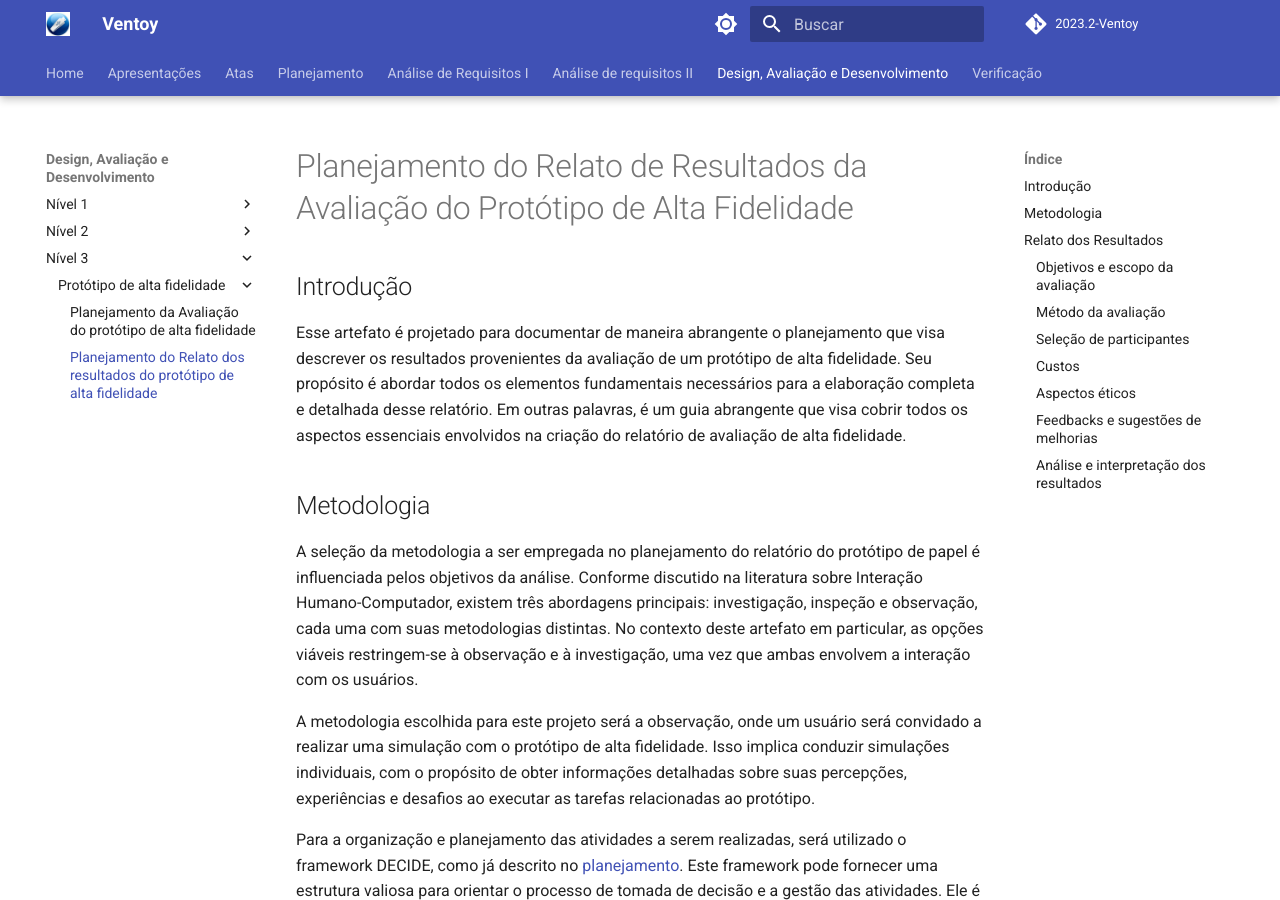
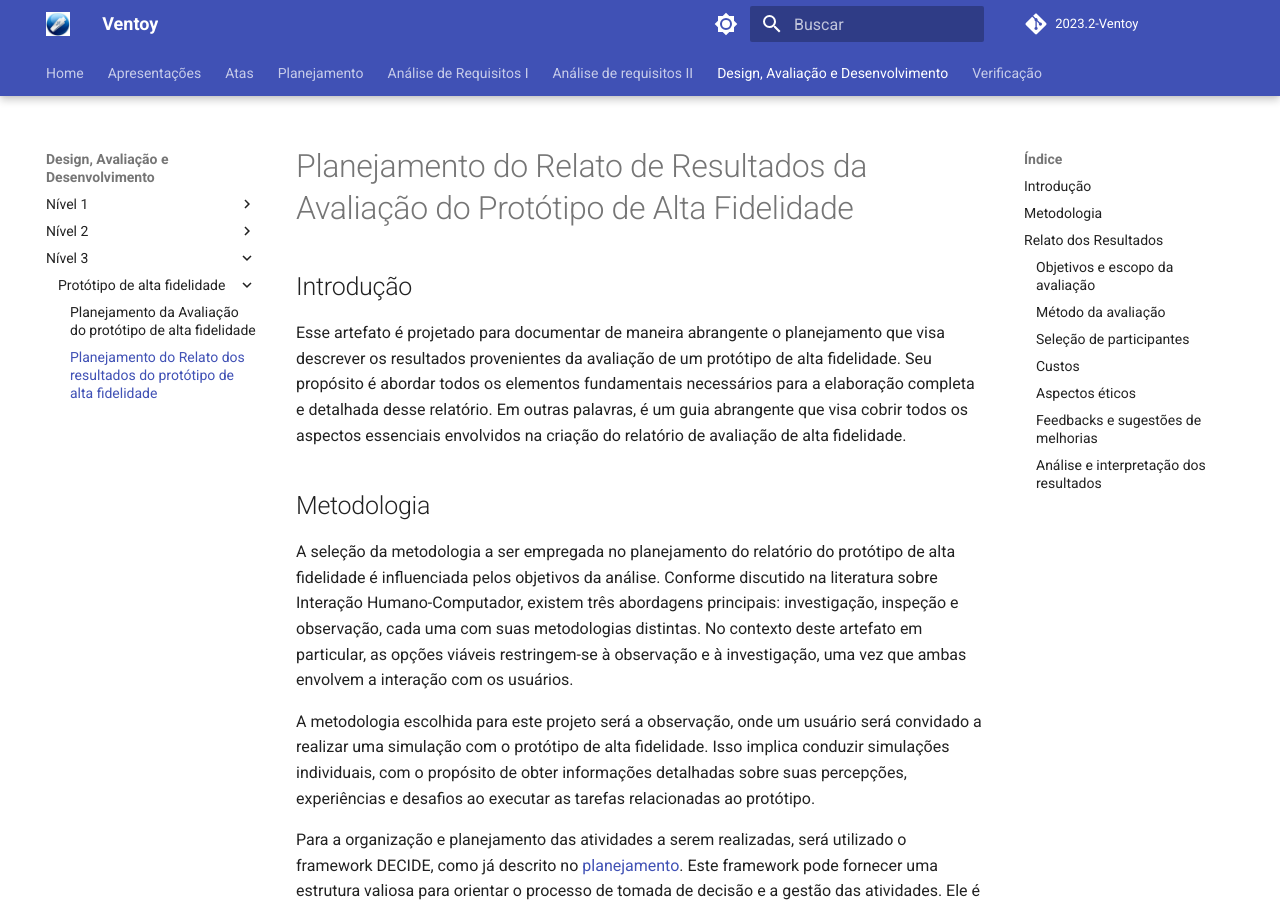
Before and after one commit to Interacao-Humano-Computador/2023.2-Ventoy, an MkDocs documentation site: the page built from docs/DAD/nivel2/prototipoAltaFidelidade/PlanejamentoRelatoPrototipoAltaFidelidade.md, in a window 1280 px wide and 900 px high. Built offline with MkDocs 1.6.1 and Material for MkDocs 9.7.7, drawn with Linux system fonts in a browser that asks for light colours; comment, search, counter and statistics services are not loaded; some of the changed text lies outside the part shown.

Commit message:
Update PlanejamentoRelatoPrototipoAltaFidelidade.md

```diff
--- a/docs/DAD/nivel2/prototipoAltaFidelidade/PlanejamentoRelatoPrototipoAltaFidelidade.md
+++ b/docs/DAD/nivel2/prototipoAltaFidelidade/PlanejamentoRelatoPrototipoAltaFidelidade.md
@@ -6,7 +6,7 @@ Esse artefato é projetado para documentar de maneira abrangente o planejamento
 
 ## Metodologia
 
-A seleção da metodologia a ser empregada no planejamento do relatório do protótipo de papel é influenciada pelos objetivos da análise. Conforme discutido na literatura sobre Interação Humano-Computador, existem três abordagens principais: investigação, inspeção e observação, cada uma com suas metodologias distintas. No contexto deste artefato em particular, as opções viáveis restringem-se à observação e à investigação, uma vez que ambas envolvem a interação com os usuários.
+A seleção da metodologia a ser empregada no planejamento do relatório do protótipo de alta fidelidade é influenciada pelos objetivos da análise. Conforme discutido na literatura sobre Interação Humano-Computador, existem três abordagens principais: investigação, inspeção e observação, cada uma com suas metodologias distintas. No contexto deste artefato em particular, as opções viáveis restringem-se à observação e à investigação, uma vez que ambas envolvem a interação com os usuários.
 
 A metodologia escolhida para este projeto será a observação, onde um usuário será convidado a realizar uma simulação com o protótipo de alta fidelidade. Isso implica conduzir simulações individuais, com o propósito de obter informações detalhadas sobre suas percepções, experiências e desafios ao executar as tarefas relacionadas ao protótipo.
 
```
Also changed, not shown: other parts of docs/DAD/nivel2/prototipoAltaFidelidade/PlanejamentoRelatoPrototipoAltaFidelidade.md (+1 -2 lines).
